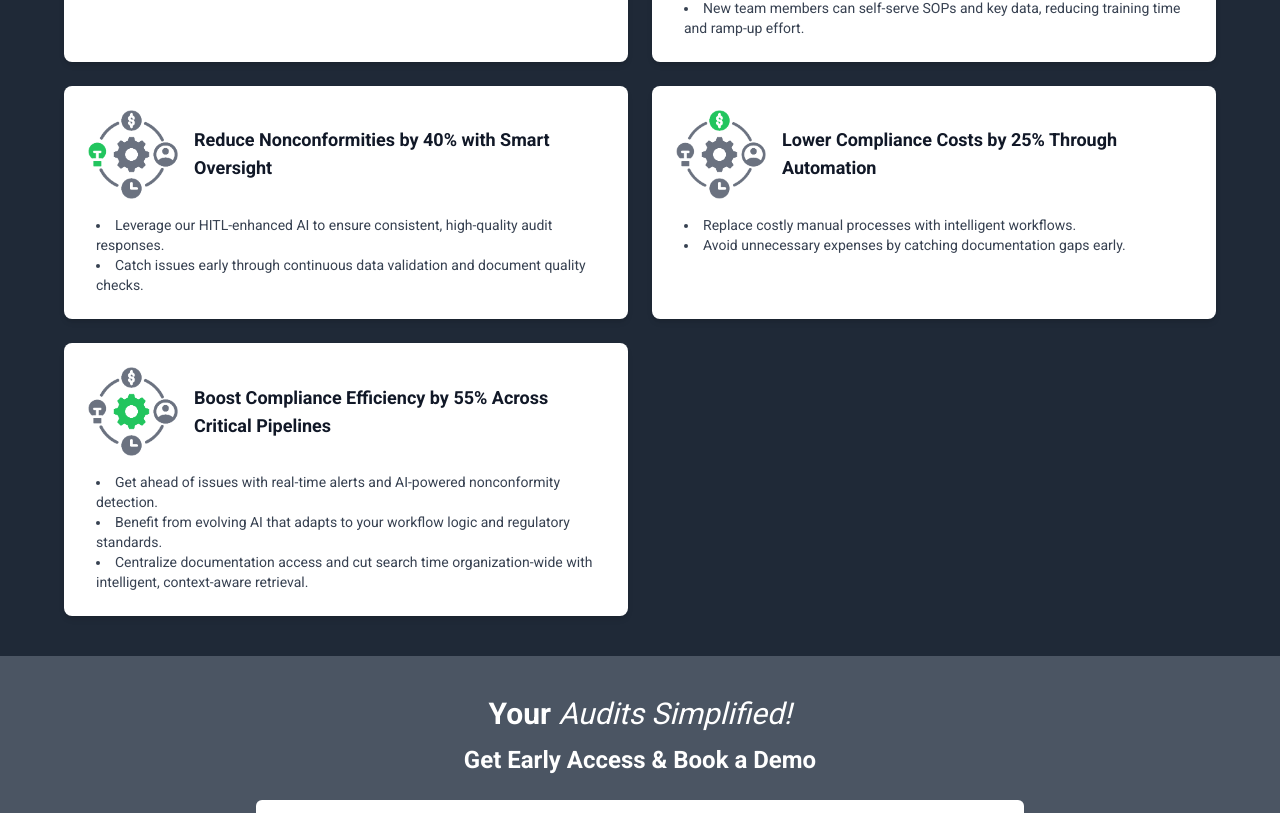
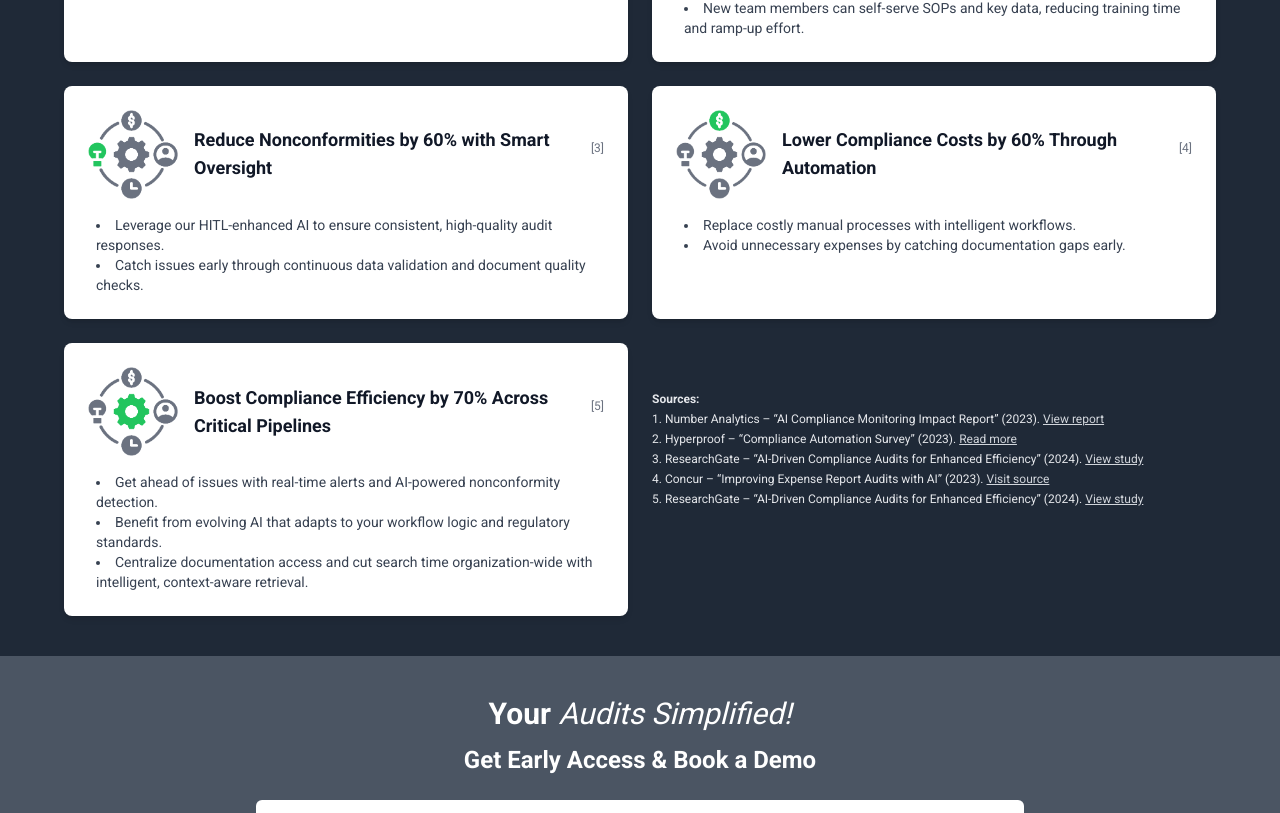
Before and after one commit to deepsun80/aidit-landing-page, a Next.js app: page / in a window 1280 px wide. Shown: the part 973-1786 px from the top of the page. Built offline with nearby package versions, Linux system fonts and the light colour scheme.

Commit message:
update sources for %

```diff
--- a/src/app/page.tsx
+++ b/src/app/page.tsx
@@ -195,7 +195,7 @@ export default function HomePage() {
               },
               {
                 icon: '/icon-1-dk-quality.png',
-                title: 'Reduce Nonconformities by 40% with Smart Oversight',
+                title: 'Reduce Nonconformities by 60% with Smart Oversight',
                 bullets: [
                   'Leverage our HITL-enhanced AI to ensure consistent, high-quality audit responses.',
                   'Catch issues early through continuous data validation and document quality checks.',
@@ -203,7 +203,7 @@ export default function HomePage() {
               },
               {
                 icon: '/icon-1-dk-cost.png',
-                title: 'Lower Compliance Costs by 25% Through Automation',
+                title: 'Lower Compliance Costs by 60% Through Automation',
                 bullets: [
                   'Replace costly manual processes with intelligent workflows.',
                   'Avoid unnecessary expenses by catching documentation gaps early.',
@@ -212,7 +212,7 @@ export default function HomePage() {
               {
                 icon: '/icon-1-dk-efficiency.png',
                 title:
-                  'Boost Compliance Efficiency by 55% Across Critical Pipelines',
+                  'Boost Compliance Efficiency by 70% Across Critical Pipelines',
                 bullets: [
                   'Get ahead of issues with real-time alerts and AI-powered nonconformity detection.',
                   'Benefit from evolving AI that adapts to your workflow logic and regulatory standards.',
@@ -232,6 +232,7 @@ export default function HomePage() {
                     height={90}
                   />
                   <h3 className='text-lg font-bold'>{item.title}</h3>
+                  <sup className='ml-1 text-xs text-gray-500'>[{idx + 1}]</sup>
                 </div>
                 <ul className='list-disc list-inside text-sm pl-2'>
                   {item.bullets.map((point, i) => (
@@ -242,6 +243,69 @@ export default function HomePage() {
                 </ul>
               </div>
             ))}
+            <div className='mt-12 text-xs text-gray-200'>
+              <p className='mb-1 font-semibold'>Sources:</p>
+              <ol className='list-decimal list-inside space-y-1'>
+                <li>
+                  Number Analytics – “AI Compliance Monitoring Impact Report”
+                  (2023).{' '}
+                  <a
+                    href='https://www.numberanalytics.com/blog/ai-compliance-monitoring-firms'
+                    className='underline text-gray-300'
+                    target='_blank'
+                    rel='noopener noreferrer'
+                  >
+                    View report
+                  </a>
+                </li>
+                <li>
+                  Hyperproof – “Compliance Automation Survey” (2023).{' '}
+                  <a
+                    href='https://hyperproof.io/resource/compliance-automation/'
+                    className='underline text-gray-300'
+                    target='_blank'
+                    rel='noopener noreferrer'
+                  >
+                    Read more
+                  </a>
+                </li>
+                <li>
+                  ResearchGate – “AI-Driven Compliance Audits for Enhanced
+                  Efficiency” (2024).{' '}
+                  <a
+                    href='https://www.researchgate.net/publication/378490586_Augmenting_the_Watchdog_AI_-Driven_Compliance_Audits_for_Enhanced_Efficiency_and_Accuracy'
+                    className='underline text-gray-300'
+                    target='_blank'
+                    rel='noopener noreferrer'
+                  >
+                    View study
+                  </a>
+                </li>
+                <li>
+                  Concur – “Improving Expense Report Audits with AI” (2023).{' '}
+                  <a
+                    href='https://www.concur.com/blog/article/people-ai-automation-how-to-improve-expense-report-audit'
+                    className='underline text-gray-300'
+                    target='_blank'
+                    rel='noopener noreferrer'
+                  >
+                    Visit source
+                  </a>
+                </li>
+                <li>
+                  ResearchGate – “AI-Driven Compliance Audits for Enhanced
+                  Efficiency” (2024).{' '}
+                  <a
+                    href='https://www.researchgate.net/publication/378490586_Augmenting_the_Watchdog_AI_-Driven_Compliance_Audits_for_Enhanced_Efficiency_and_Accuracy'
+                    className='underline text-gray-300'
+                    target='_blank'
+                    rel='noopener noreferrer'
+                  >
+                    View study
+                  </a>
+                </li>
+              </ol>
+            </div>
           </div>
         </div>
       </section>
```
